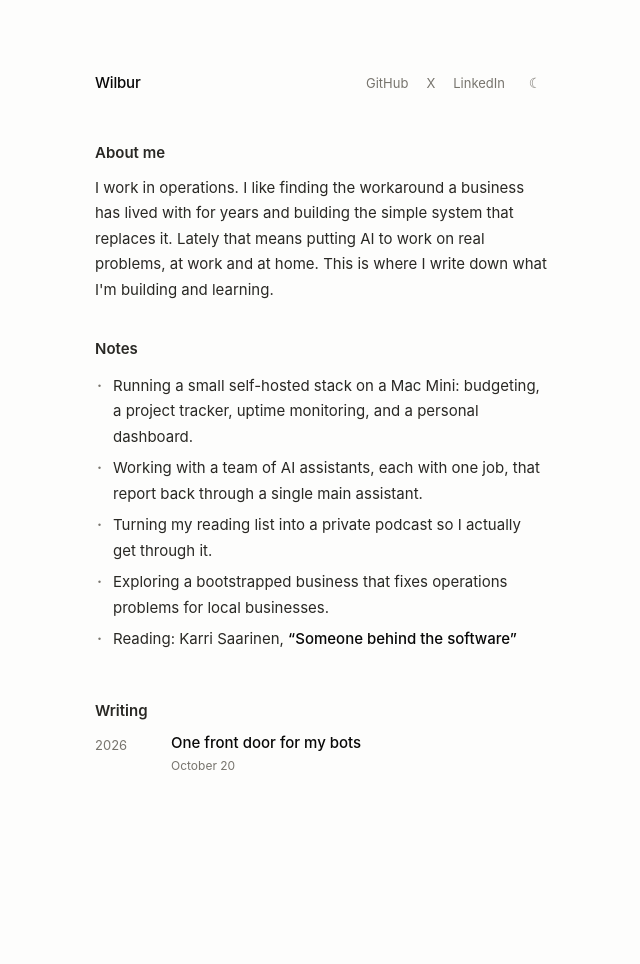
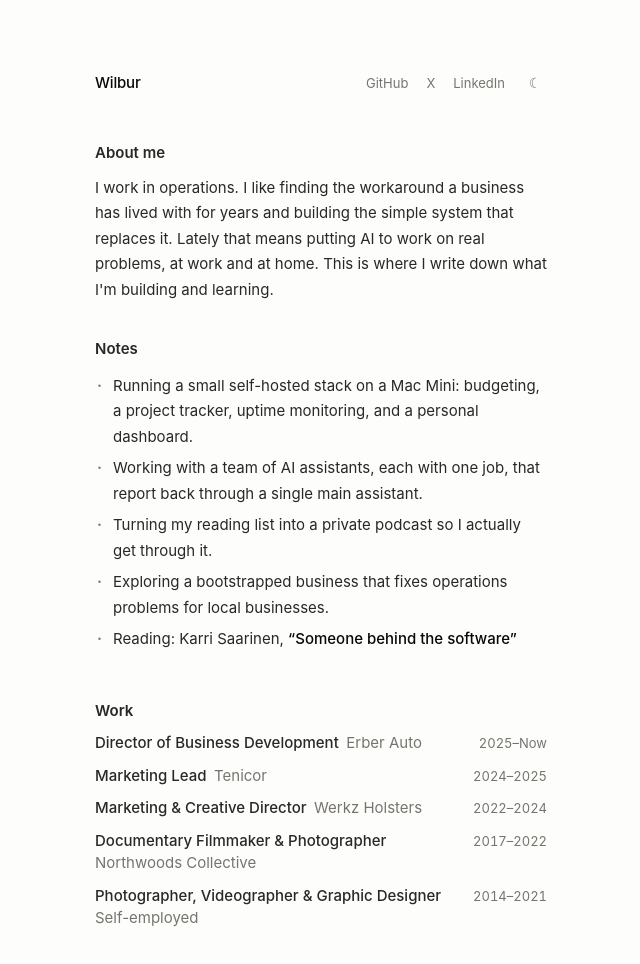
Before and after one commit to wilburbuilds/wilburbuilds.github.io, a plain HTML site: page index.html in a window 1280 px wide. Shown: the whole page, without its empty margins (319-959 px from the left). Before the commit the page ends 876 px from the top, so only its background shows below. Drawn offline with Linux system fonts and the light colour scheme.

Commit message:
Publish 2026-10-21T00:54:31.932Z

```diff
--- a/index.html
+++ b/index.html
@@ -53,14 +53,15 @@
 <li>Exploring a bootstrapped business that fixes operations problems for local businesses.</li>
 <li>Reading: Karri Saarinen, <a href="https://karrisaarinen.com/posts/someone-behind-the-software/">“Someone behind the software”</a></li>
 </ul>
-<section class="writing">
-<h2>Writing</h2>
-<section class="year">
-<h3>2026</h3>
+<section class="work">
+<h2>Work</h2>
 <ul>
-<li><a href="writing/one-front-door-for-my-bots/">One front door for my bots</a><time datetime="2026-10-20">October 20</time></li>
+<li><span class="what"><span class="role">Director of Business Development</span>&ensp;<span class="org">Erber Auto</span></span><span class="yrs">2025–Now</span></li>
+<li><span class="what"><span class="role">Marketing Lead</span>&ensp;<span class="org">Tenicor</span></span><span class="yrs">2024–2025</span></li>
+<li><span class="what"><span class="role">Marketing &amp; Creative Director</span>&ensp;<span class="org">Werkz Holsters</span></span><span class="yrs">2022–2024</span></li>
+<li><span class="what"><span class="role">Documentary Filmmaker &amp; Photographer</span>&ensp;<span class="org">Northwoods Collective</span></span><span class="yrs">2017–2022</span></li>
+<li><span class="what"><span class="role">Photographer, Videographer &amp; Graphic Designer</span>&ensp;<span class="org">Self-employed</span></span><span class="yrs">2014–2021</span></li>
 </ul>
-</section>
 </section>
 </main>
 </body>
--- a/site.css
+++ b/site.css
@@ -44,7 +44,12 @@ li { margin: 6px 0; }
 .notes { list-style: none; padding-left: 18px; }
 .notes li { position: relative; }
 .notes li::before { content: "·"; position: absolute; left: -16px; color: var(--muted); font-weight: 700; }
-.writing { margin-top: 48px; }
+.work { margin-top: 48px; }
+.work ul { list-style: none; margin: 0; padding: 0; }
+.work li { display: grid; grid-template-columns: minmax(0, 1fr) auto; column-gap: 16px; align-items: baseline; margin: 0 0 10px; line-height: 1.5; }
+.work .role { color: var(--ink); font-weight: 500; }
+.work .org, .work .yrs { color: var(--muted); }
+.work .yrs { font-size: 13px; font-variant-numeric: tabular-nums; white-space: nowrap; }
 .year { display: grid; grid-template-columns: 56px minmax(0, 1fr); gap: 20px; margin: 0 0 24px; }
 .year h3 { color: var(--muted); font-size: 13px; font-weight: 400; margin: 2px 0 0; }
 .year ul { list-style: none; margin: 0; padding: 0; }
```
